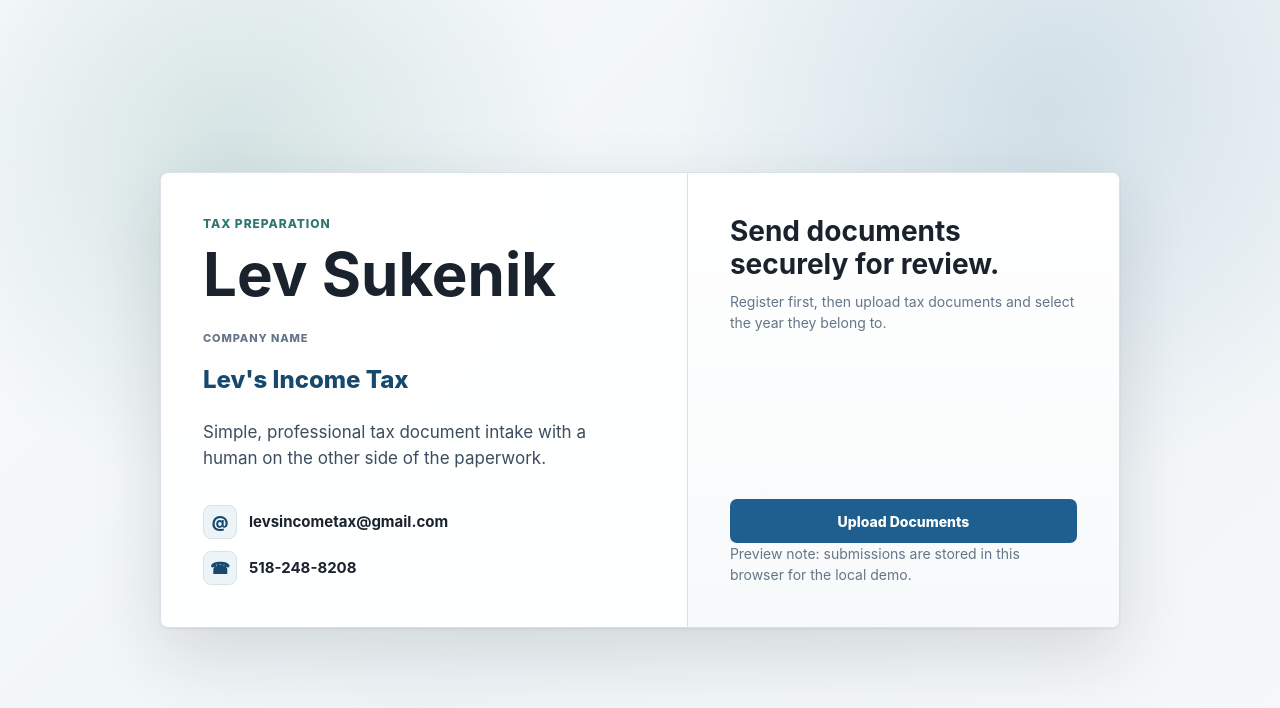
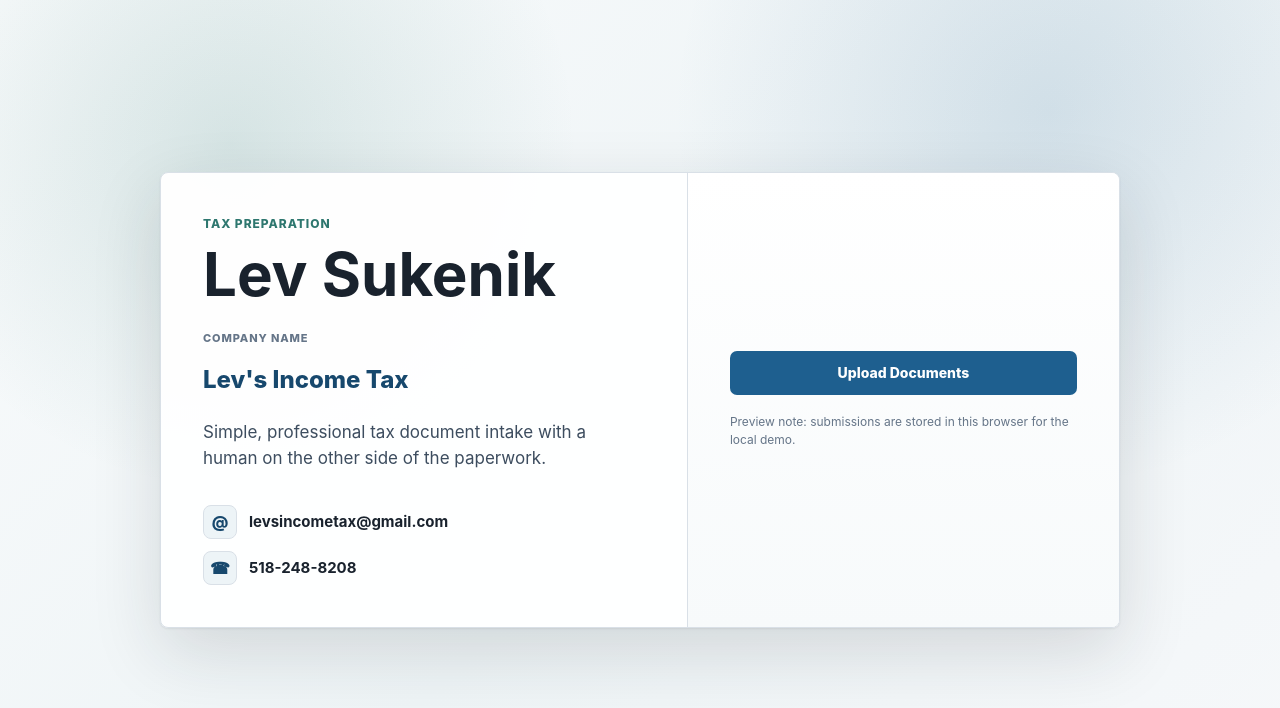
Before and after one commit to samperet/LevsIncomeTax, a plain HTML site: page index.html in a window 1280 px wide. Drawn offline with Linux system fonts and the light colour scheme.

Commit message:
Remove upload intro block

```diff
--- a/index.html
+++ b/index.html
@@ -173,25 +173,11 @@ h1 {
 .action-panel {
   display: flex;
   flex-direction: column;
-  justify-content: space-between;
+  justify-content: center;
   gap: 30px;
   padding: 42px;
   background: linear-gradient(180deg, #ffffff, #f7fafb);
   min-width: 0;
-}
-
-.action-panel h2 {
-  margin: 0 0 10px;
-  color: var(--ink);
-  font-size: 28px;
-  line-height: 1.18;
-  overflow-wrap: anywhere;
-}
-
-.action-panel p {
-  margin: 0;
-  color: var(--muted);
-  font-size: 14px;
 }
 
 .button {
@@ -650,11 +636,6 @@ a:focus-visible {
       </div>
 
       <aside class="action-panel" aria-label="Client document upload">
-        <div>
-          <h2>Send documents securely for review.</h2>
-          <p>Register first, then upload tax documents and select the year they belong to.</p>
-        </div>
-
         <div>
           <button class="button full" type="button" id="open-upload">Upload Documents</button>
           <div class="session-note" id="session-note"></div>
```
